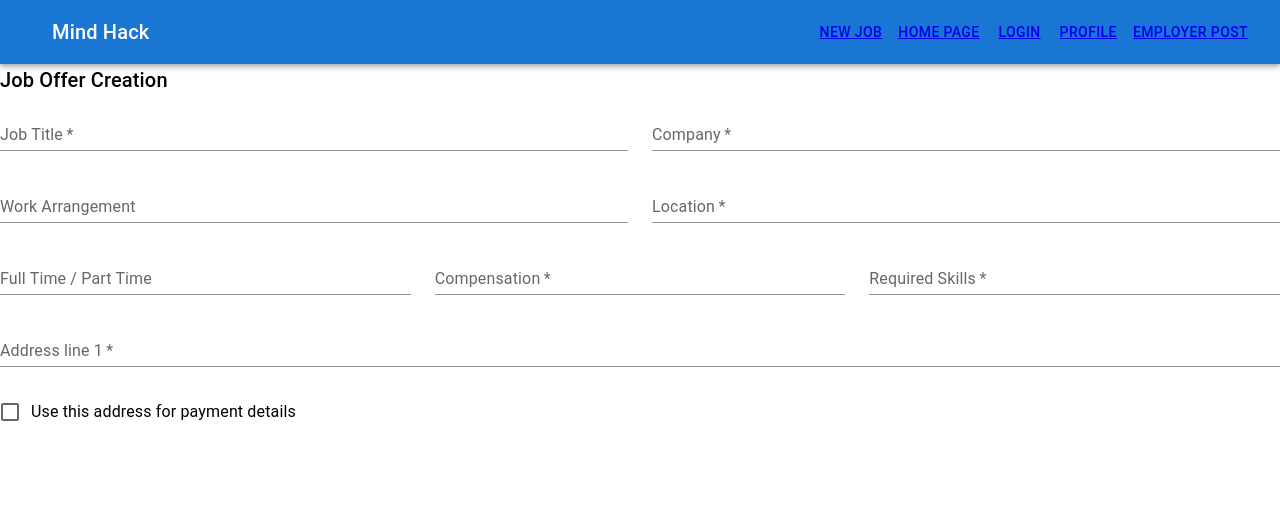
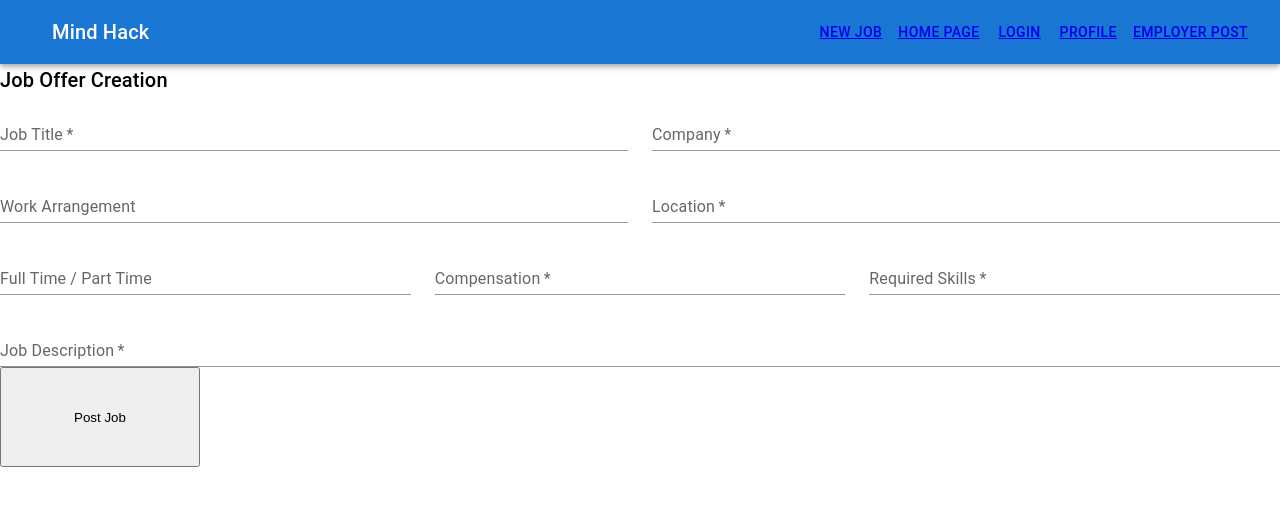
Before and after one commit to Rayoil20/MindHack-soen341project2023, a React (Create React App) app in the folder front-end/MindHack/: page /employer_post in a window 1280 px wide. Shown: the top 506 px of the page. Built offline with nearby package versions, Linux system fonts and the light colour scheme.

Commit message:
Update employer_posting.js

```diff
--- a/front-end/MindHack/src/employer_posting.js
+++ b/front-end/MindHack/src/employer_posting.js
@@ -90,21 +90,19 @@ export default function Employer_Post() {
                 <Grid item xs={12} style={{height:"50"}}>
                     <TextField
                         required
-                        id="address1"
-                        name="address1"
-                        label="Address line 1"
+                        id="Job Description"
+                        name="Job Description"
+                        label="Job Description"
                         fullWidth
-                        autoComplete="shipping address-line1"
+                        autoComplete="job-description"
                         variant="standard"
                     />
                 </Grid>
-                <Grid item xs={12}>
-                    <FormControlLabel
-                        control={<Checkbox color="secondary" name="saveAddress" value="yes" />}
-                        label="Use this address for payment details"
-                    />
-                </Grid>
             </Grid>
+            <div>
+                <button style = {{width: "200px", height: "100px", }}
+                    type="button">Post Job</button>
+            </div>
         </React.Fragment>
     );
 }
```
